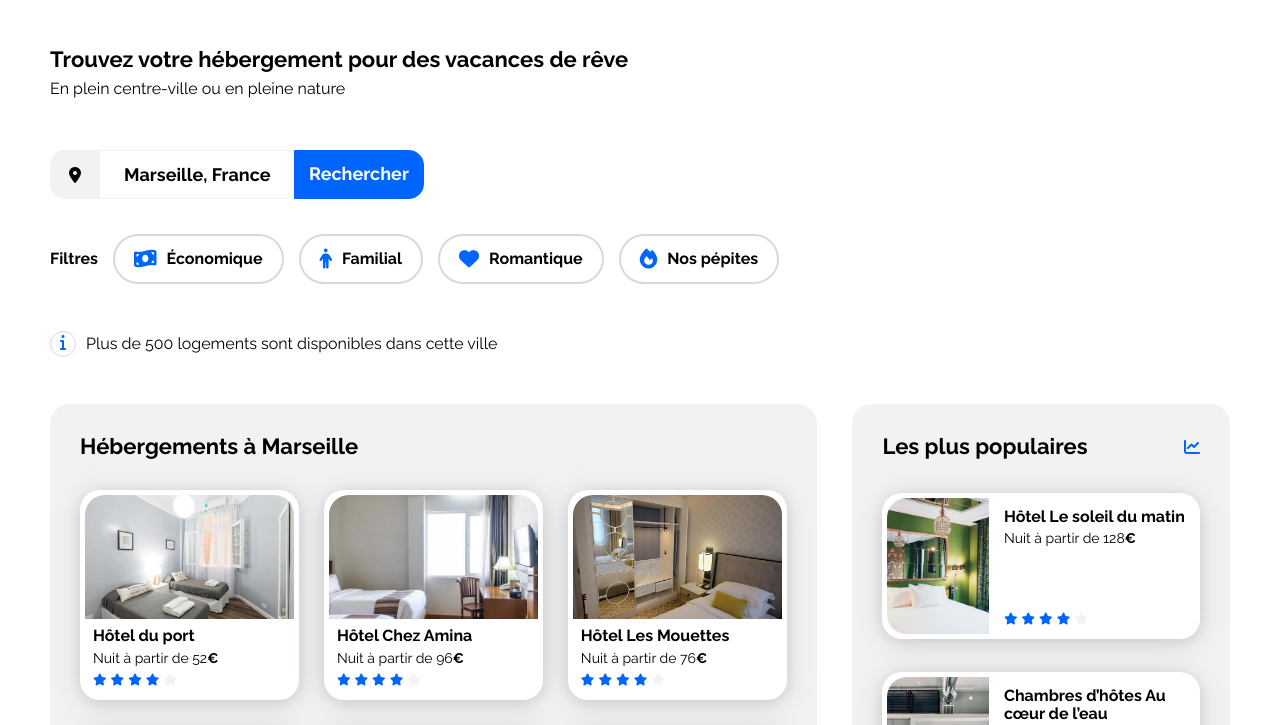
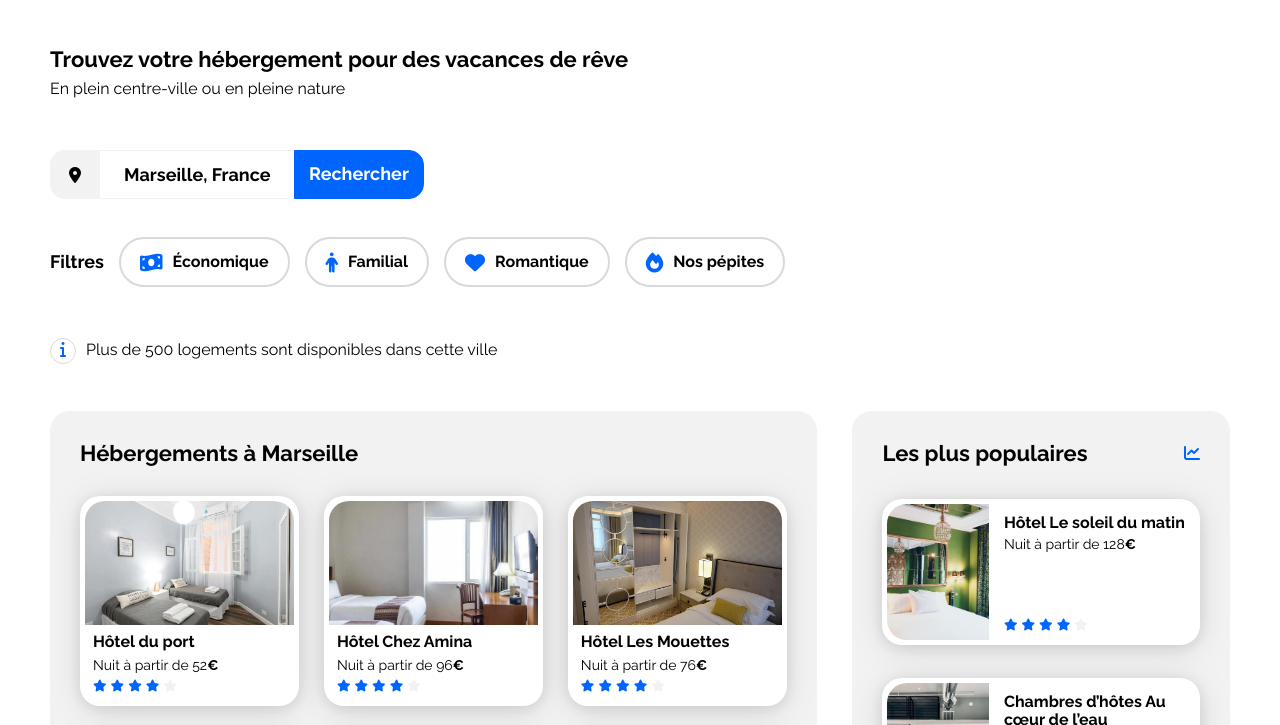
Before and after one commit to Alfange7/P2-OC-booki, a plain HTML site: page index.html in a window 1280 px wide. Shown: the part 52-777 px from the top of the page. Drawn offline with Linux system fonts and the light colour scheme.

Commit message:
small adjustments

```diff
--- a/css/style.css
+++ b/css/style.css
@@ -167,6 +167,10 @@ header img{
 .filters{
     align-items: center;
     gap: 15px;
+}
+
+#filters-title{
+    font-size: 18px;
 }
 
 .filters .filter-buttons{
--- a/index.html
+++ b/index.html
@@ -41,7 +41,7 @@
                     </button>
                 </form>
                 <div class="filters dflex">
-                    <p class="title-txt">Filtres</p>
+                    <p class="title-txt" id="filters-title">Filtres</p>
                     <div class="filter-buttons dflex">
                         <button class="transition dflex">
                             <i class="fa-solid fa-money-bill-wave fa-lg"></i> Économique </button>
```
